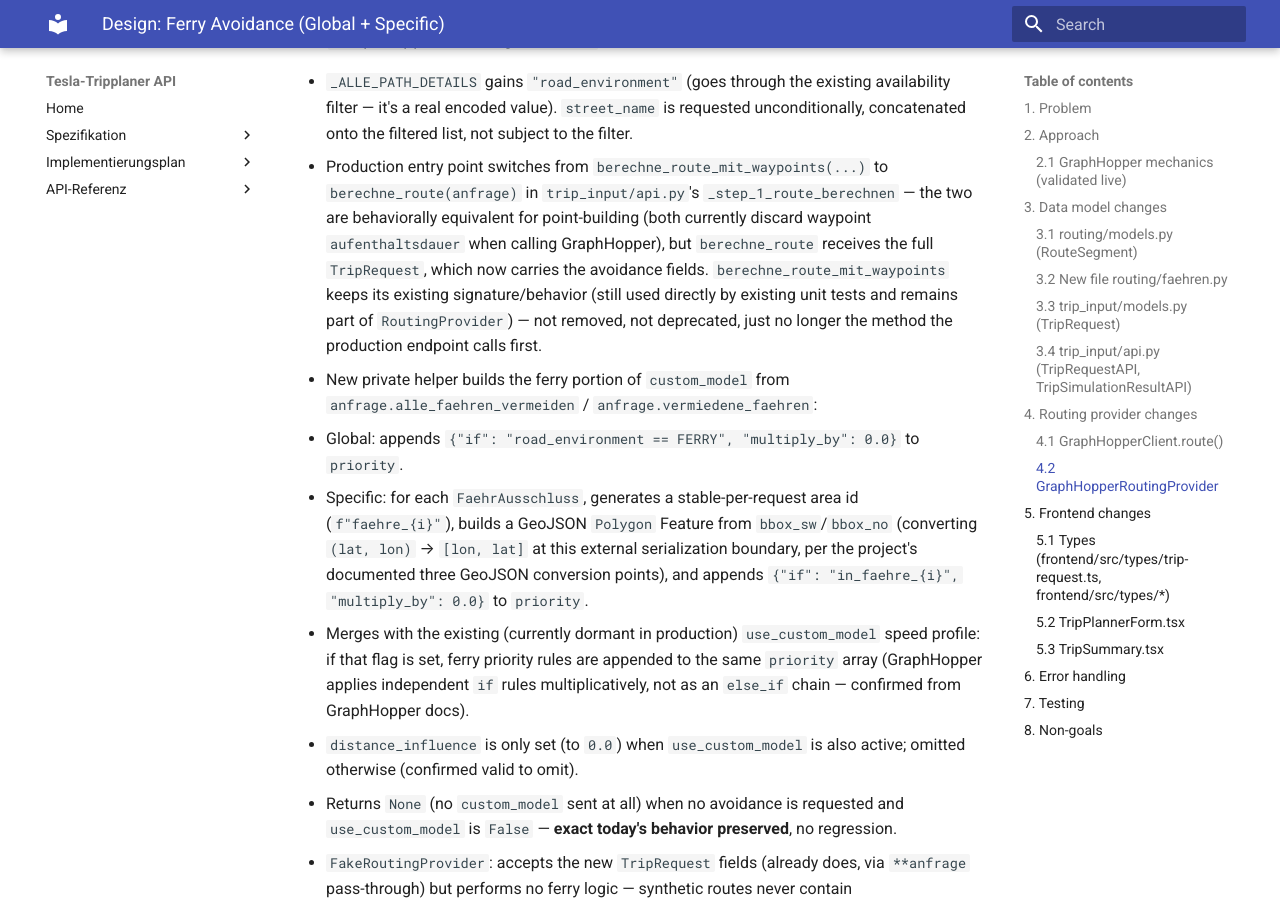
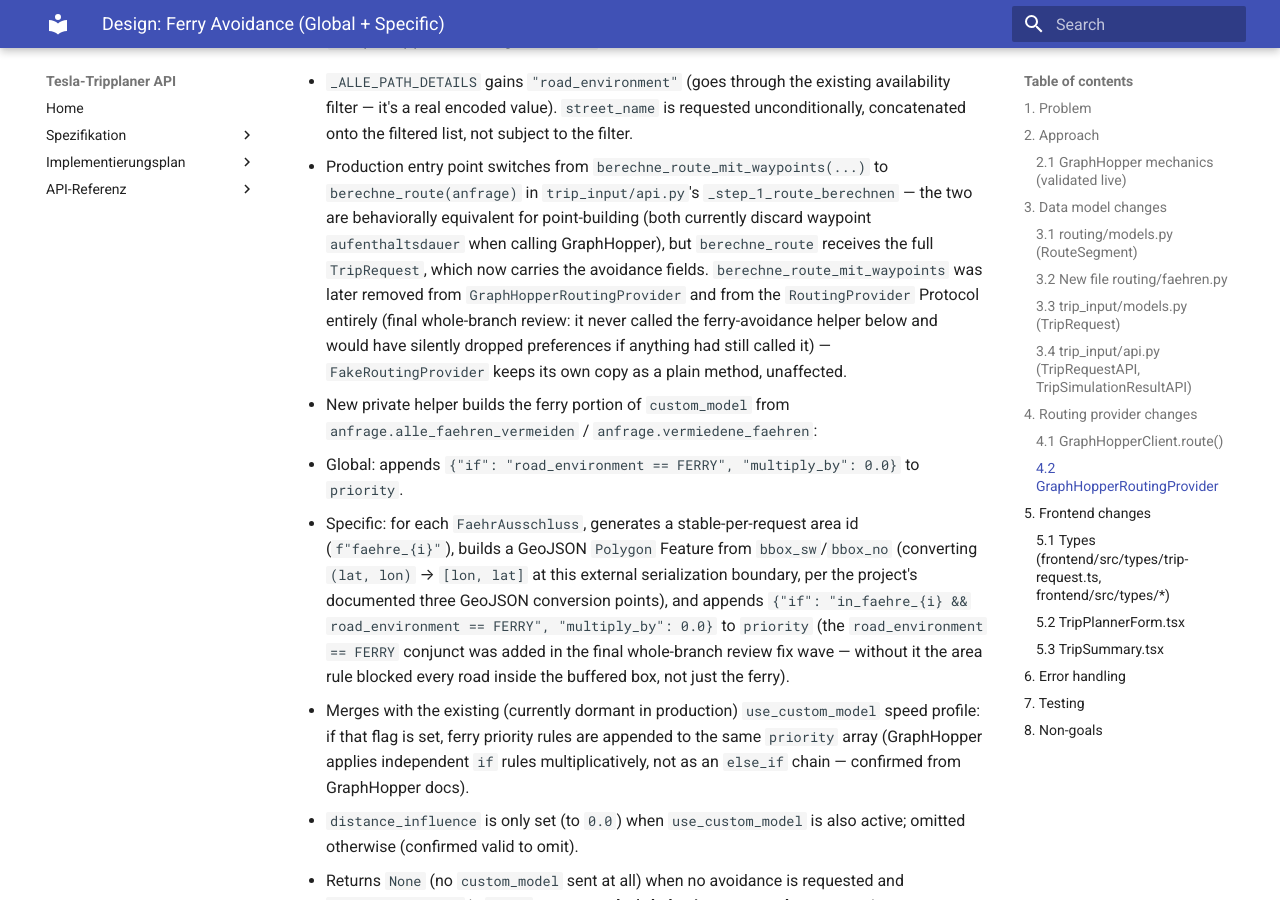
Before and after one commit to phldgmn/tesla-trips, an MkDocs documentation site: the page built from docs/superpowers/specs/2026-08-15-ferry-avoidance-design.md, in a window 1280 px wide and 900 px high, scrolled down 3429 px. Built offline with MkDocs 1.6.1 and Material for MkDocs 9.7.7, drawn with Linux system fonts in a browser that asks for light colours.

Commit message:
docs: sweep stale section 4.2 wording after final-review fix wave
Section 2.1 was corrected as part of the fix wave (commit 518b63e) but
section 4.2's restatement of the same two facts wasn't swept: it still
described berechne_route_mit_waypoints as retained (it was removed)
and the pre-fix priority rule form without the road_environment ==
FERRY conjunct. Both corrected to match the shipped code.

```diff
--- a/docs/superpowers/specs/2026-08-15-ferry-avoidance-design.md
+++ b/docs/superpowers/specs/2026-08-15-ferry-avoidance-design.md
@@ -145,9 +145,10 @@ inline comment referencing the live-confirmed server error. No signature change.
   are behaviorally equivalent for point-building (both currently discard waypoint
   `aufenthaltsdauer` when calling GraphHopper), but `berechne_route` receives the full
   `TripRequest`, which now carries the avoidance fields. `berechne_route_mit_waypoints`
-  keeps its existing signature/behavior (still used directly by existing unit tests and
-  remains part of `RoutingProvider`) — not removed, not deprecated, just no longer the
-  method the production endpoint calls first.
+  was later removed from `GraphHopperRoutingProvider` and from the `RoutingProvider`
+  Protocol entirely (final whole-branch review: it never called the ferry-avoidance
+  helper below and would have silently dropped preferences if anything had still called
+  it) — `FakeRoutingProvider` keeps its own copy as a plain method, unaffected.
 - New private helper builds the ferry portion of `custom_model` from
   `anfrage.alle_faehren_vermeiden` / `anfrage.vermiedene_faehren`:
   - Global: appends `{"if": "road_environment == FERRY", "multiply_by": 0.0}` to
@@ -156,7 +157,10 @@ inline comment referencing the live-confirmed server error. No signature change.
     (`f"faehre_{i}"`), builds a GeoJSON `Polygon` Feature from `bbox_sw`/`bbox_no`
     (converting `(lat, lon)` → `[lon, lat]` at this external serialization boundary, per
     the project's documented three GeoJSON conversion points), and appends
-    `{"if": "in_faehre_{i}", "multiply_by": 0.0}` to `priority`.
+    `{"if": "in_faehre_{i} && road_environment == FERRY", "multiply_by": 0.0}` to
+    `priority` (the `road_environment == FERRY` conjunct was added in the final
+    whole-branch review fix wave — without it the area rule blocked every road inside
+    the buffered box, not just the ferry).
   - Merges with the existing (currently dormant in production) `use_custom_model` speed
     profile: if that flag is set, ferry priority rules are appended to the same
     `priority` array (GraphHopper applies independent `if` rules multiplicatively, not as
```
